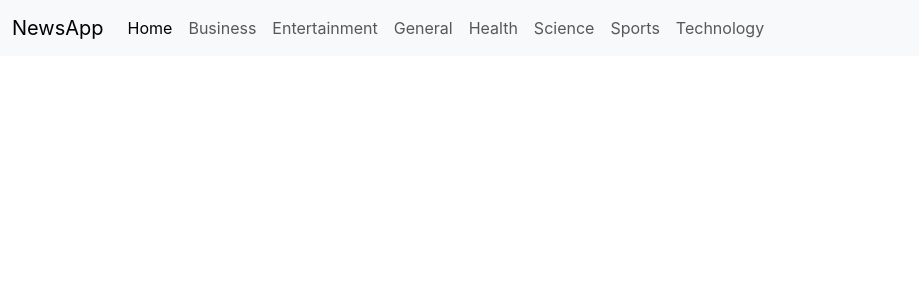
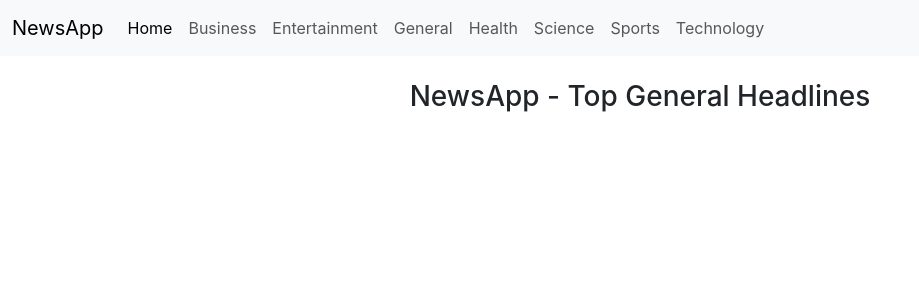
Before and after one commit to DivyaNaragund18/newsapp, a React (Create React App) app: page / in a window 1280 px wide. Shown: the top 300 px of the page, without its empty margins (0-919 px from the left). Built offline with nearby package versions, Linux system fonts and the light colour scheme; no server answers.

Commit message:
Create News.jsx and NewsItem.jsx

```diff
--- a/src/App.css
+++ b/src/App.css
@@ -1,6 +1,6 @@
-.App {
+/* .App {
   text-align: center;
-}
+} */
 
 .App-logo {
   height: 40vmin;
--- a/src/App.js
+++ b/src/App.js
@@ -1,6 +1,7 @@
 import { BrowserRouter, Routes, Route } from 'react-router-dom';
 import './App.css';
 import Navbar from './components/Navbar';
+import News from './components/News';
 
 /*
 Very Important:-
@@ -11,12 +12,16 @@
     Use-case - Mainly in Navbar, Footer like areas where we have mention other end-points.
 */
 
+const NEWS_API_KEY = process.env.REACT_APP_NEWS_API;
+
 function App() {
   return (
     <div className='App'>
       <BrowserRouter>
         <Routes>
-          <Route path='/' element={<Navbar />}></Route>
+          <Route path='/' element={<Navbar />}>
+            <Route index element={<News apikey={NEWS_API_KEY} />}></Route>
+          </Route>
         </Routes>
       </BrowserRouter>
     </div>
--- /dev/null
+++ b/src/components/News.jsx
@@ -0,0 +1,15 @@
+import React from 'react';
+import NewsItem from './NewsItem';
+
+const News = (props) => {
+  // Destructing the props
+  const { myprops } = props;
+  return (
+    <>
+      <h3 className='text-center my-4'>NewsApp - Top General Headlines</h3>
+      <div className='container'></div>
+    </>
+  );
+};
+
+export default News;
--- /dev/null
+++ b/src/components/NewsItem.jsx
@@ -0,0 +1,23 @@
+import React from 'react';
+
+const NewsItem = () => {
+  return (
+    <div>
+      <div class='card' style={{ width: '18rem' }}>
+        <img src='...' class='card-img-top' alt='...' />
+        <div class='card-body'>
+          <h5 class='card-title'>Card title</h5>
+          <p class='card-text'>
+            Some quick example text to build on the card title and make up the
+            bulk of the card's content.
+          </p>
+          <a href='#' target='_blank' class='btn btn-primary'>
+            Read More
+          </a>
+        </div>
+      </div>
+    </div>
+  );
+};
+
+export default NewsItem;
```
Also changed, not shown: 1 other file (tests, documents, lock files or other folders).
